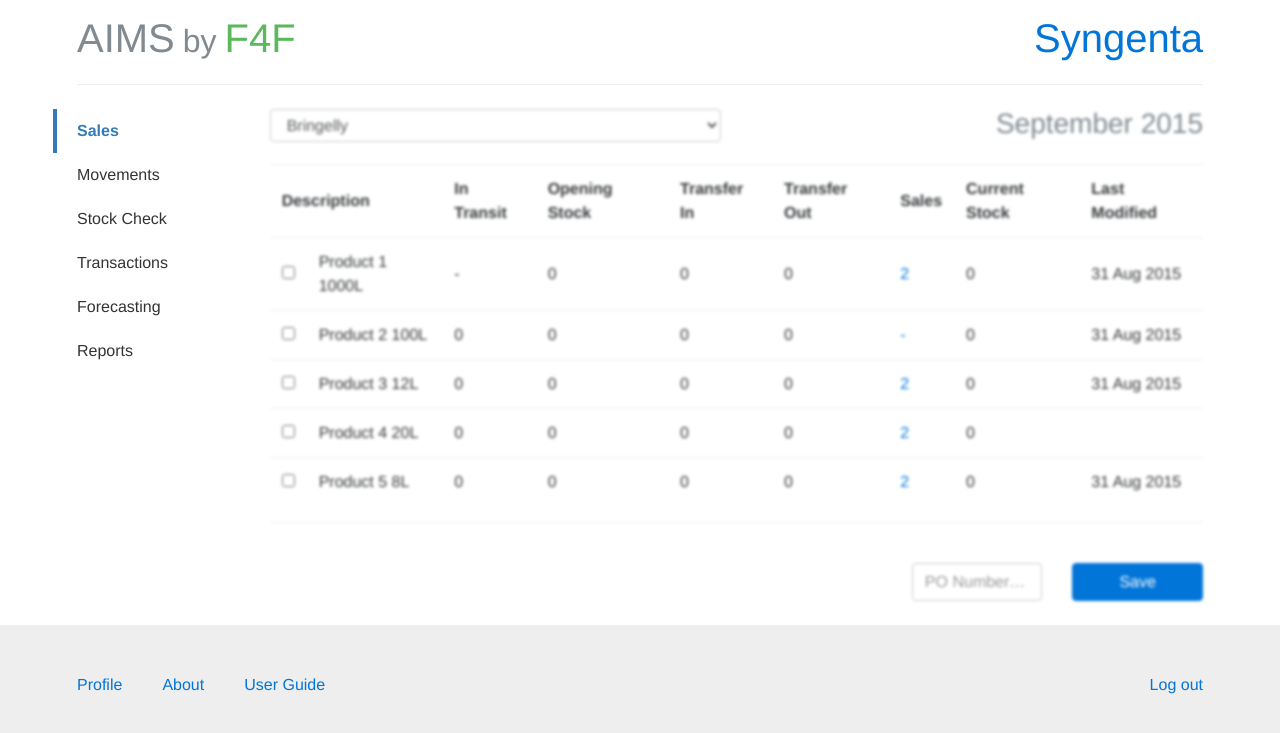
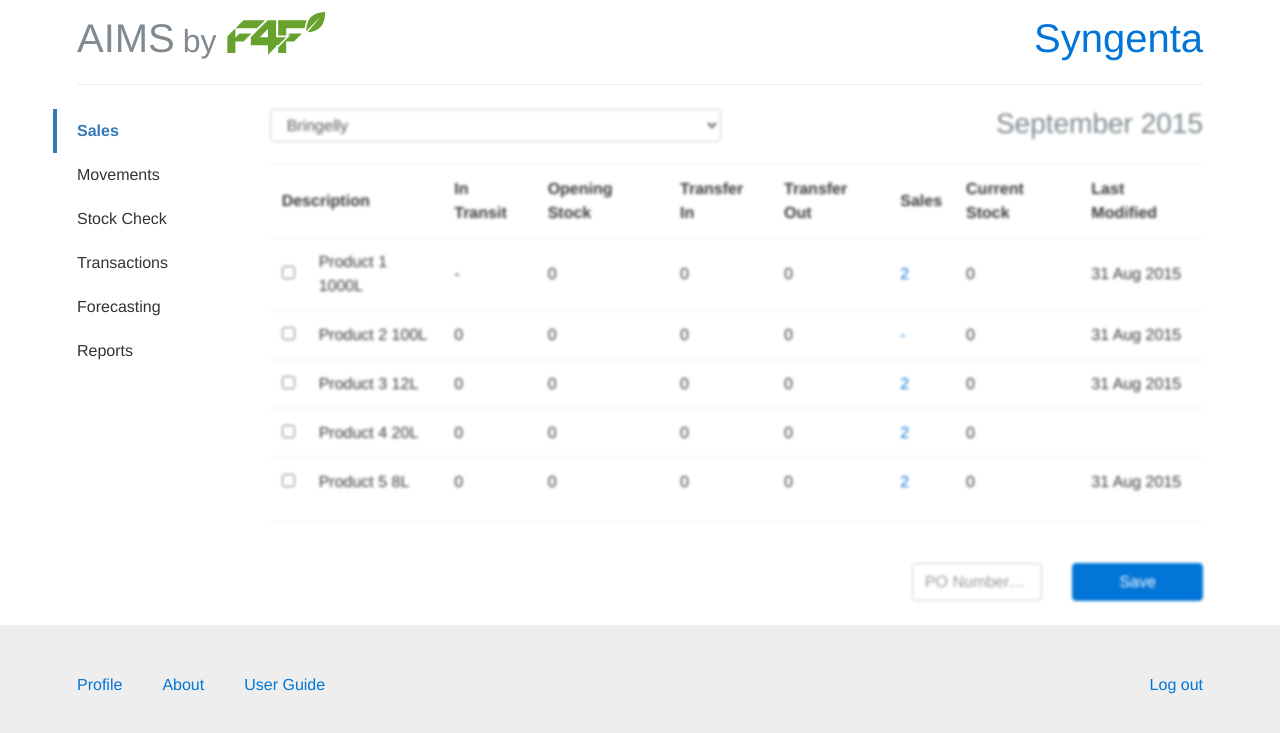
Before and after one commit to howardjfraser/aims, a Jekyll site: the page built from index.html, in a window 1280 px wide. Shown: the top 733 px of the page. Built offline with Jekyll 4.4.1, drawn with Linux system fonts in a browser that asks for light colours.

Commit message:
Reinstate logo.

```diff
--- a/_includes/header.html
+++ b/_includes/header.html
@@ -6,7 +6,8 @@
 
       <div class="col-xs-6">
         <h1 class="title text-success">
-          <span class="text-muted">AIMS</span>&#8239;<span class="text-muted"><small>by</small></span>&#8239;F4F
+          <span class="text-muted">AIMS</span>&#8239;<span class="text-muted"><small>by</small></span>&#8239;
+          {% include logo.html %}
         </h1>
 
       </div>
--- a/_includes/logo.html
+++ b/_includes/logo.html
@@ -1,3 +1,4 @@
+<span style="position: absolute; top: -4px;">
 <svg width="100px" height="43px" viewBox="0 0 864 371" version="1.1" xmlns="http://www.w3.org/2000/svg">
   <path fill="#fff" d=" M 0.00 0.00 L 852.30 0.00 C 818.69 3.12 784.46 11.81 756.69 31.75 C 740.75 43.20 727.87 58.76 719.37 76.42 C 706.12 103.94 701.92 134.88 701.58 165.13 C 710.20 157.28 718.15 148.70 726.50 140.56 C 760.31 106.69 794.25 72.97 828.12 39.17 C 801.66 71.27 774.51 102.82 747.71 134.64 C 736.51 148.02 725.02 161.17 714.11 174.79 C 731.73 173.92 749.21 170.33 766.04 165.06 C 782.12 159.88 797.62 152.49 811.10 142.22 C 825.98 130.93 838.10 116.10 846.37 99.36 C 857.07 77.99 861.75 54.21 864.00 30.59 L 864.00 371.00 L 0.00 371.00 L 0.00 0.00 Z" />
   <path fill="rgb(104, 162, 46)" d=" M 852.30 0.00 L 864.00 0.00 L 864.00 30.59 C 861.75 54.21 857.07 77.99 846.37 99.36 C 838.10 116.10 825.98 130.93 811.10 142.22 C 797.62 152.49 782.12 159.88 766.04 165.06 C 749.21 170.33 731.73 173.92 714.11 174.79 C 725.02 161.17 736.51 148.02 747.71 134.64 C 774.51 102.82 801.66 71.27 828.12 39.17 C 794.25 72.97 760.31 106.69 726.50 140.56 C 718.15 148.70 710.20 157.28 701.58 165.13 C 701.92 134.88 706.12 103.94 719.37 76.42 C 727.87 58.76 740.75 43.20 756.69 31.75 C 784.46 11.81 818.69 3.12 852.30 0.00 Z" />
@@ -8,3 +9,4 @@
   <path fill="#fff" d=" M 362.58 155.55 C 365.59 152.64 368.43 149.52 371.68 146.87 C 371.66 170.23 371.58 193.59 371.72 216.95 C 348.15 217.29 324.55 217.21 300.98 216.99 C 321.47 196.47 342.01 175.99 362.58 155.55 Z" />
   <path fill="rgb(104, 162, 46)" d=" M 543.07 203.72 C 549.41 197.54 555.52 191.12 561.89 184.96 C 596.19 185.07 630.49 184.95 664.79 185.02 C 642.10 207.94 619.25 230.71 596.52 253.60 C 595.70 254.75 594.25 254.74 593.00 254.72 C 571.67 254.72 550.33 254.62 529.01 254.76 C 528.91 287.71 529.16 320.67 528.88 353.62 C 505.71 353.52 482.55 353.79 459.38 353.75 C 459.53 337.66 459.13 321.53 459.59 305.46 C 493.30 271.41 527.55 237.88 561.24 203.81 C 555.18 203.60 549.12 203.72 543.07 203.72 Z" />
 </svg>
+</span>
```
